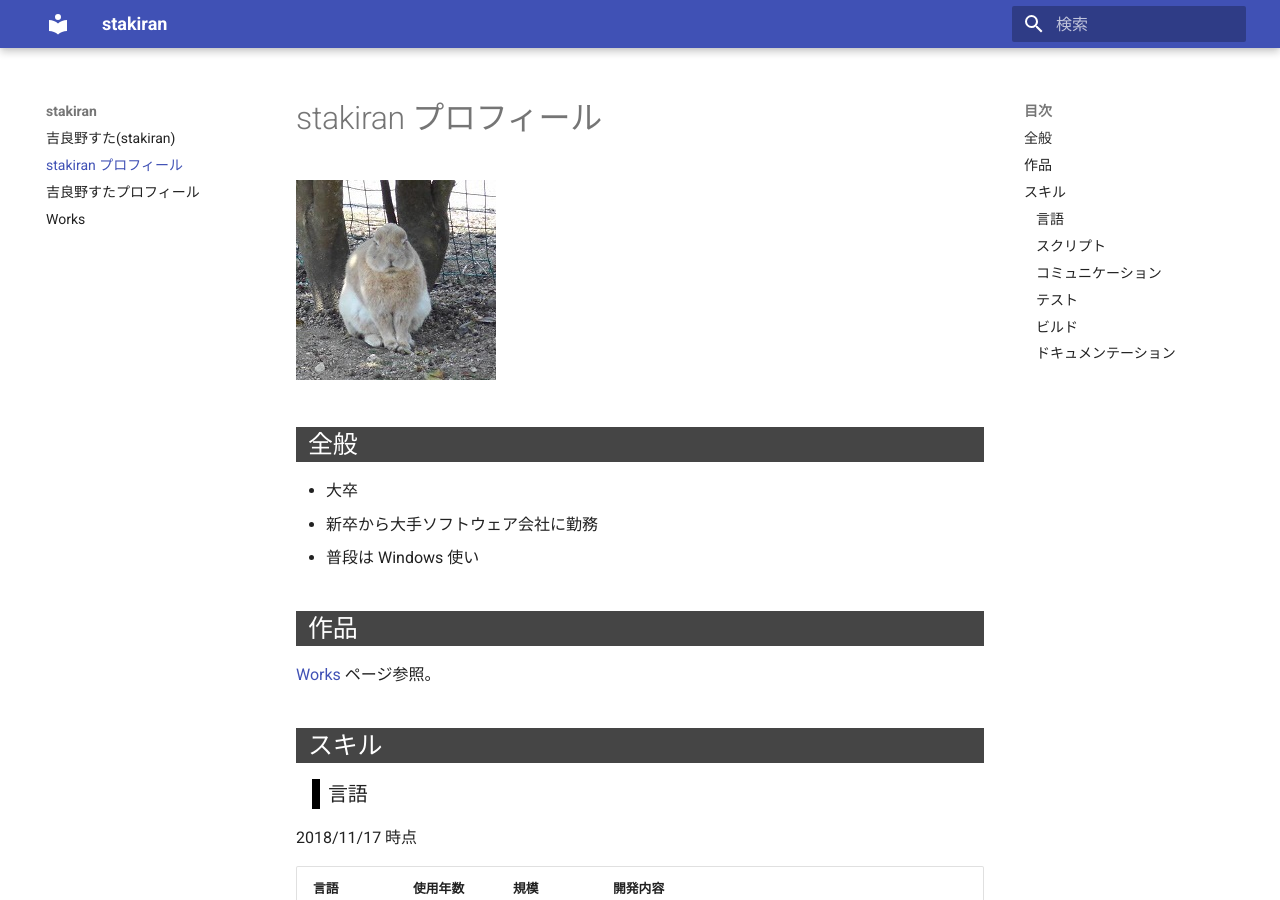
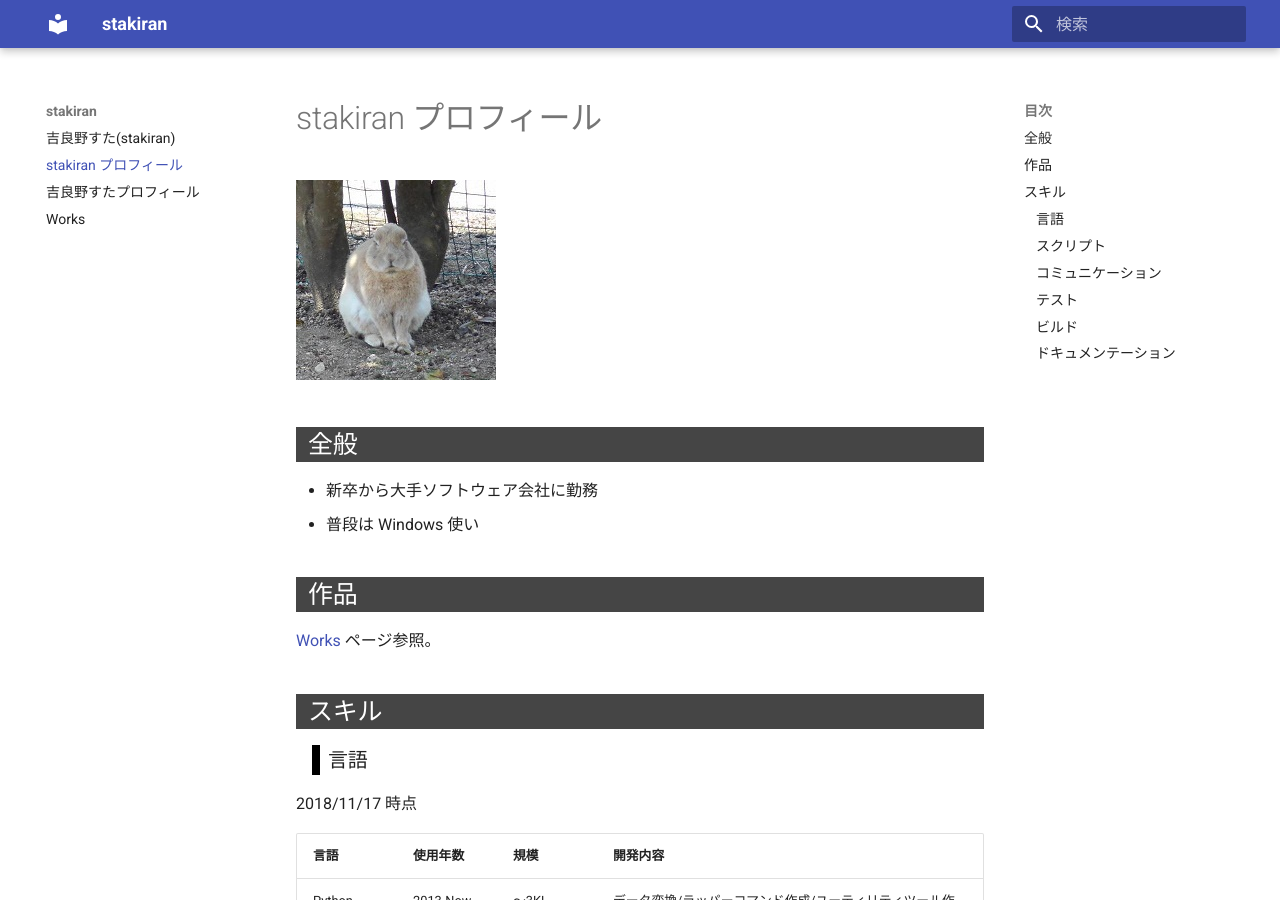
Before and after one commit to stakiran/stakiran, an MkDocs documentation site: the page built from src/about_sta.md, in a window 1280 px wide and 900 px high. Built offline with MkDocs 1.6.1 and Material for MkDocs 9.7.7, drawn with Linux system fonts in a browser that asks for light colours.

Commit message:
remove 大卒

```diff
--- a/docs/about_sta.html
+++ b/docs/about_sta.html
@@ -422,7 +422,6 @@
 <p><img alt="avatarhalf" src="avatar_half.jpg" /></p>
 <h2 id="_1">全般<a class="headerlink" href="#_1" title="Permanent link">&para;</a></h2>
 <ul>
-<li>大卒</li>
 <li>新卒から大手ソフトウェア会社に勤務</li>
 <li>普段は Windows 使い</li>
 </ul>
--- a/src/about_sta.md
+++ b/src/about_sta.md
@@ -2,7 +2,6 @@
 ![avatarhalf](avatar_half.jpg)
 
 ## 全般
-- 大卒
 - 新卒から大手ソフトウェア会社に勤務
 - 普段は Windows 使い
 
```
Also changed, not shown: docs/search/search_index.json (+1 -1 lines), 1 other file.
